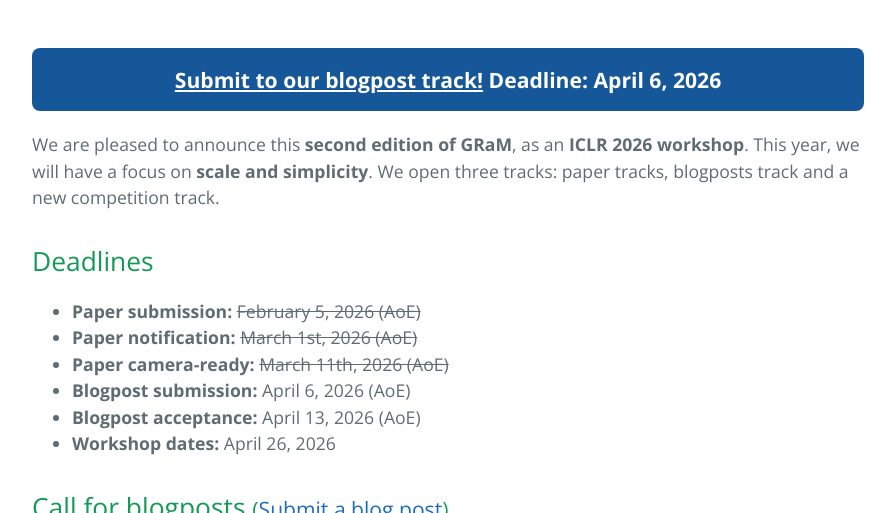
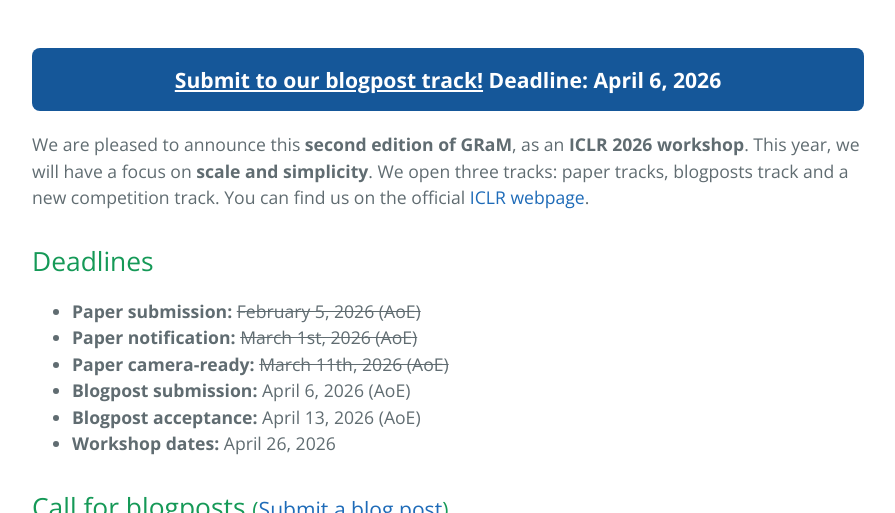
Before and after one commit to gram-workshop/gram-workshop.github.io, a Jekyll site: the page built from index.md, in a window 1280 px wide and 900 px high, cut to the strip 387-900 px from the top of the window. Shown: the whole strip, without its empty margins (192-1087 px from the left). Built offline with Jekyll 4.4.1, drawn with Linux system fonts in a browser that asks for light colours.

Commit message:
add iclr link

```diff
--- a/index.md
+++ b/index.md
@@ -10,7 +10,8 @@
   <a href="https://gram-blogposts.github.io/2026/about/" style="color: white; text-decoration: underline;">Submit to our blogpost track!</a> Deadline: April 6, 2026
 </div>
 
-We are pleased to announce this **second edition of GRaM**, as an **ICLR 2026 workshop**. This year, we will have a focus on **scale and simplicity**. We open three tracks: paper tracks, blogposts track and a new competition track.
+We are pleased to announce this **second edition of GRaM**, as an **ICLR 2026 workshop**. This year, we will have a focus on **scale and simplicity**. We open three tracks: paper tracks, blogposts track and a new competition track. You can find us on the official [ICLR webpage](https://iclr.cc/virtual/2026/workshop/10000809).
+
 
 ## Deadlines
 
```
Also changed, not shown: 5 other files.
